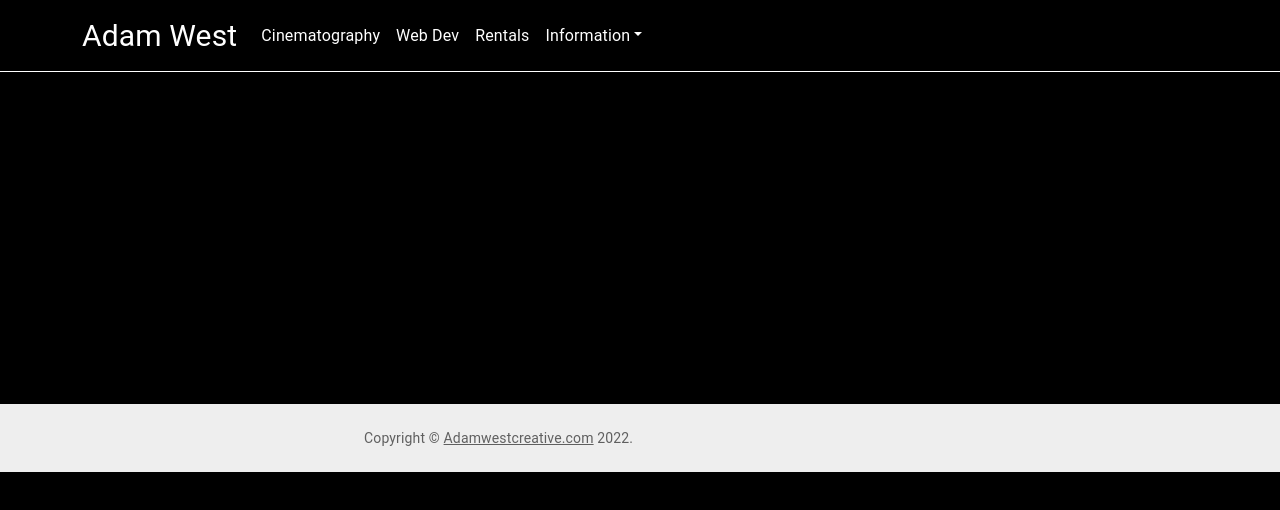
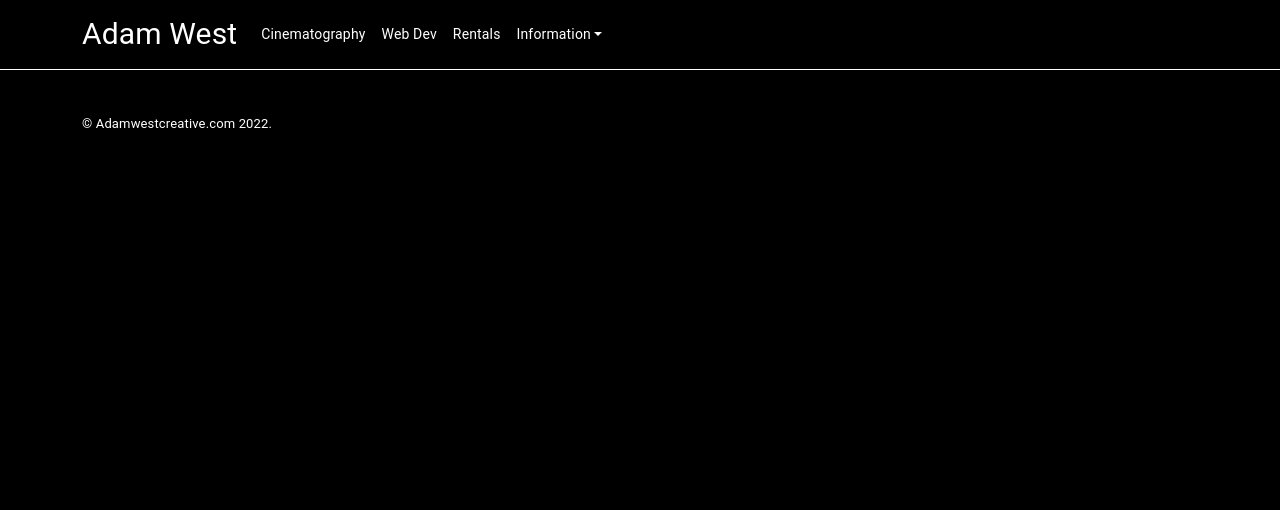
Before and after one commit to Adamwest023/adamwest023.github.io, a React (Create React App) app: page /rentals in a window 1280 px wide. Shown: the top 510 px of the page. Built offline with nearby package versions, Linux system fonts and the light colour scheme.

Commit message:
updated footer

```diff
--- a/src/components/Footer/index.js
+++ b/src/components/Footer/index.js
@@ -2,14 +2,19 @@ import * as React from 'react';
 import CssBaseline from '@mui/material/CssBaseline';
 import Box from '@mui/material/Box';
 import Typography from '@mui/material/Typography';
-import Container from '@mui/material/Container';
+
 import Link from '@mui/material/Link';
+// bootstrap elements
+import 'bootstrap/dist/css/bootstrap.min.css';
+import Container from 'react-bootstrap/Container';
+import Row from 'react-bootstrap/Row';
+import Col from 'react-bootstrap/Col';
 
 function Copyright() {
   return (
     <Typography variant="body2" color="text.secondary">
       {'Copyright © '}
-      <Link color="inherit" href="https://mui.com/">
+      <Link color="inherit" href="/">
         Adamwestcreative.com
       </Link>{' '}
       {new Date().getFullYear()}
@@ -20,32 +25,10 @@ function Copyright() {
 
 export default function Footer() {
   return (
-    <Box
-      sx={{
-        display: 'flex',
-        flexDirection: 'column',
-        minHeight: '50vh',
-      }}
-    >
-      <CssBaseline />
-      <Box
-        component="footer"
-        sx={{
-          py: 3,
-          px: 2,
-          mt: 'auto',
-          backgroundColor: (theme) =>
-            theme.palette.mode === 'light'
-              ? theme.palette.grey[200]
-              : theme.palette.grey[800],
-        }}
-      >
-        <Container maxWidth="sm">
-          <Typography variant="body1">
-          </Typography>
-          <Copyright />
-        </Container>
-      </Box>
-    </Box>
+    <div className="container footer">
+      <p>© <a href='/'>Adamwestcreative.com</a> {new Date().getFullYear()}
+      {'.'}</p>
+    </div>
+
   );
 }
--- a/src/components/Header/index.js
+++ b/src/components/Header/index.js
@@ -7,13 +7,13 @@ import Container from 'react-bootstrap/Container';
 import Row from 'react-bootstrap/Row';
 import Col from 'react-bootstrap/Col';
 import Ratio from 'react-bootstrap/Ratio';
-import reel from '/Users/admin/Desktop/Bootcamp/portfolio-react2/website/src/assets/videos/reel.mp4'
+import WebsiteReel from '/Users/admin/Desktop/Bootcamp/portfolio-react2/website/src/assets/videos/WebsiteReel.mp4'
 
 const Header = () => {
     return (
         <div className='home' >
             <div className='overlay'></div>
-            <video className="video" src={reel} autoPlay loop muted />
+            <video className="video" src={WebsiteReel} autoPlay loop muted />
             <div className="home-content">
                 <h1>Adam West Creative</h1>
             </div>
--- a/src/index.css
+++ b/src/index.css
@@ -18,26 +18,35 @@ body {
 /* Home page CSS */
 .home {
   width: 100%;
-  height: 100vh;
+  height: 100%;
   /* padding-top: 30px; */
 }
 
 .video {
   padding-top: 30px;
   width: 100%;
-  height: 100vh;
+  height: 100%;
   object-fit: cover;
 }
 
-/* .home-content {
-  position: absolute;
+/* footer styles */
+.footer {
   width: 100%;
-  height: 100%;
-  top: 0;
+  height: 10vh;
+  color: white;
+  font-size: 13px;
   display: flex;
-  flex-direction: column;
-  justify-content:space-evenly;
-  align-items: left;
+  /* align-content: space-around; */
+  justify-content: flex-start;
+  align-items: flex-end;
+}
 
+.footer a {
+  text-decoration: none;
   color: white;
-} */
+
+}
+.footer a:hover {
+  text-decoration: none;
+  color: grey
+}
--- a/src/pages/Home/index.js
+++ b/src/pages/Home/index.js
@@ -1,6 +1,7 @@
 import React from 'react';
 import SiteNavbar from '../../components/Navbar';
 import Header from '../../components/Header';
+import Footer from '../../components/Footer';
 // import Footer from '../../components/Footer'
 //new components for bootstrap
 import "bootstrap/dist/css/bootstrap.min.css"
@@ -8,7 +9,7 @@ import Container from 'react-bootstrap/Container';
 import Row from 'react-bootstrap/Row';
 import Col from 'react-bootstrap/Col';
 import Ratio from 'react-bootstrap/Ratio';
-import reel from '/Users/admin/Desktop/Bootcamp/portfolio-react2/website/src/assets/videos/reel.mp4'
+import WebsiteReel from '/Users/admin/Desktop/Bootcamp/portfolio-react2/website/src/assets/videos/WebsiteReel.mp4'
 
 
 const Home = () => {
@@ -16,6 +17,7 @@ const Home = () => {
         <>
             <SiteNavbar />
             <Header />
+            <Footer />
         </>
     )
 }
```
